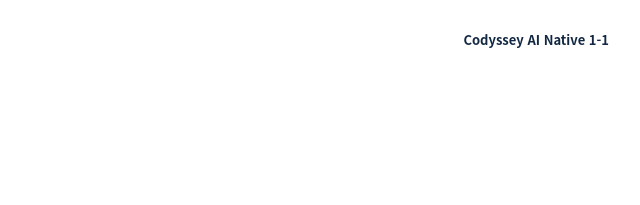
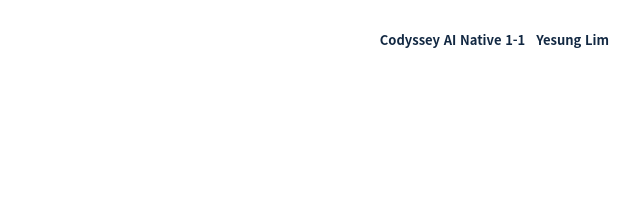
Before and after one commit to imyesung/codyssey-ai-native, a plain HTML site: page 1-1/responses/index.html in a window 1280 px wide. Shown: the top 205 px of the page, 515-1155 px from the left. Drawn offline with Linux system fonts and the light colour scheme.

Commit message:
design(1-1): 판단 근거 페이지 머리글에 이름 표시

```diff
--- a/1-1/responses/index.html
+++ b/1-1/responses/index.html
@@ -586,7 +586,7 @@ table.source-table :is(th,td) { word-break:keep-all; overflow-wrap:anywhere; }
   .bonus-details #lg-note p {line-height:1.35;}
 }
 </style>
-<header>Codyssey AI Native 1-1</header>
+<header>Codyssey AI Native 1-1&nbsp;&nbsp;&nbsp;Yesung Lim</header>
 <main>
 <h1>직접 남길 판단 4개</h1>
 
```
